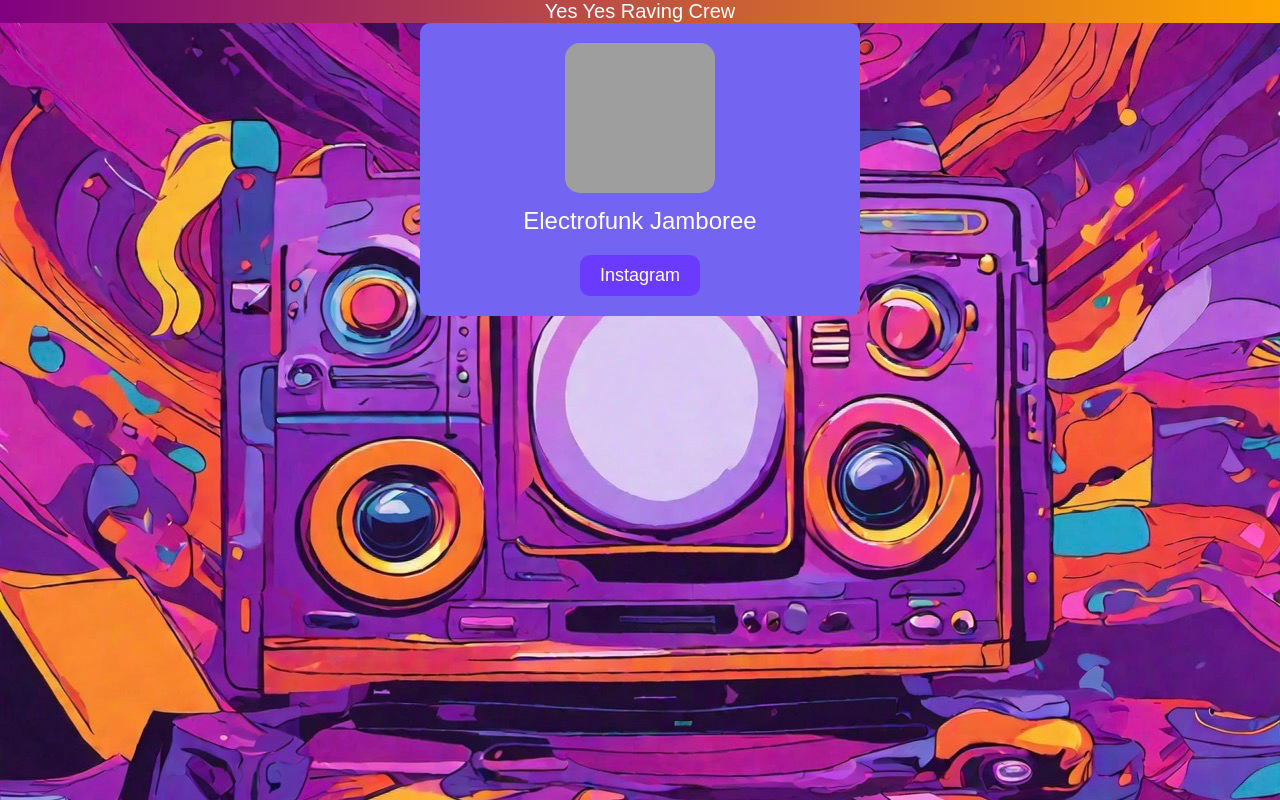
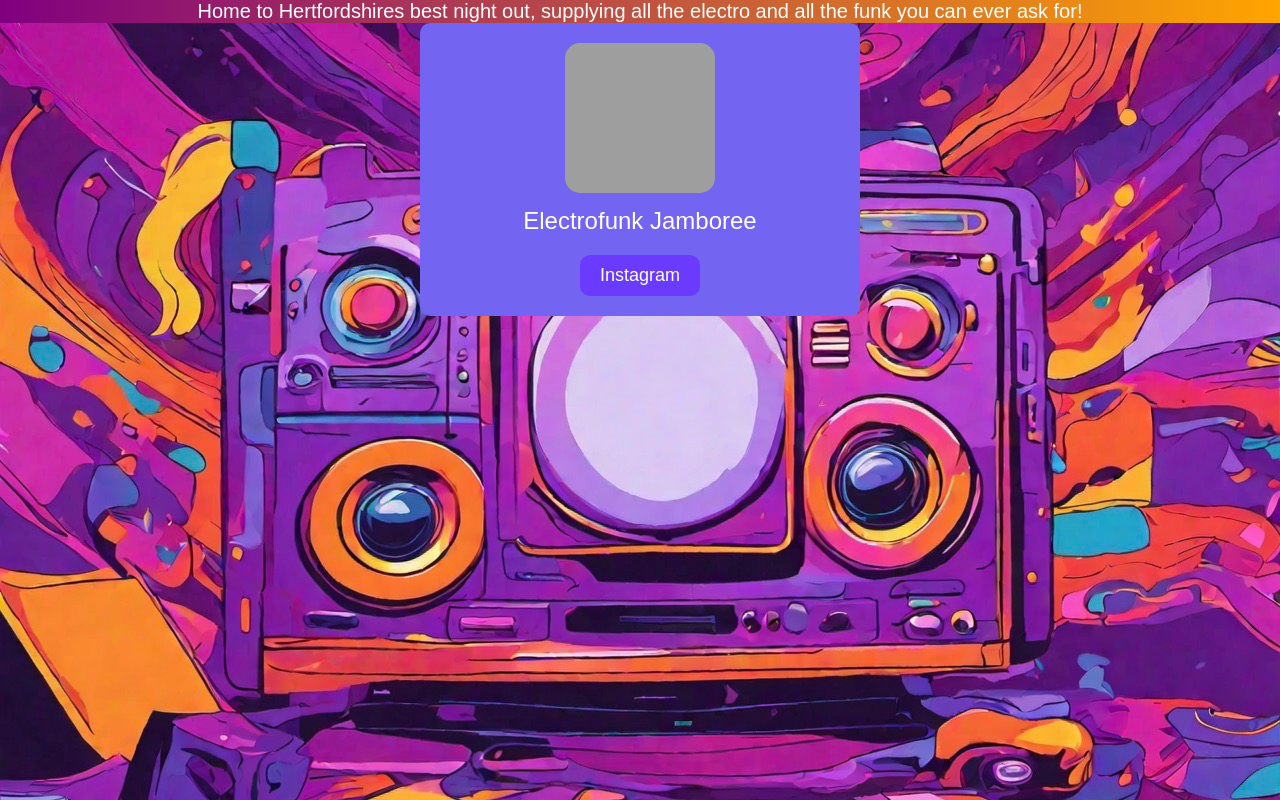
Before and after one commit to georgejay4/georgejay4.github.io, a plain HTML site: page index.html in a window 1280 px wide. Drawn offline with Linux system fonts and the light colour scheme; grey boxes are pictures that could not be loaded.

Commit message:
Update index.html

```diff
--- a/index.html
+++ b/index.html
@@ -94,7 +94,7 @@
     </style>
 </head>
 <body>
-    <div class="marquee">Yes Yes Raving Crew</div>
+    <div class="marquee">Home to Hertfordshires best night out, supplying all the electro and all the funk you can ever ask for!</div>
     <div class="container">
         <img src="static/EJLogo.png" alt="Profile Picture" class="profile-img">
         <div class="username">Electrofunk Jamboree</div>
```
